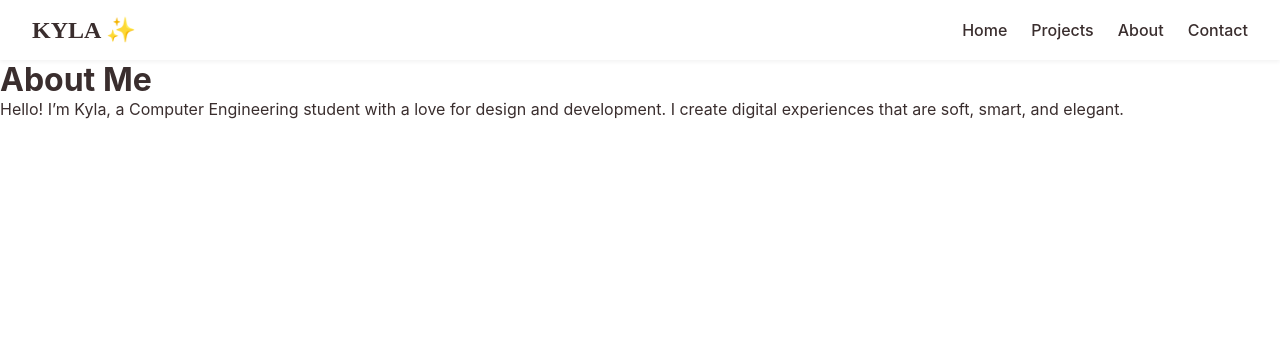
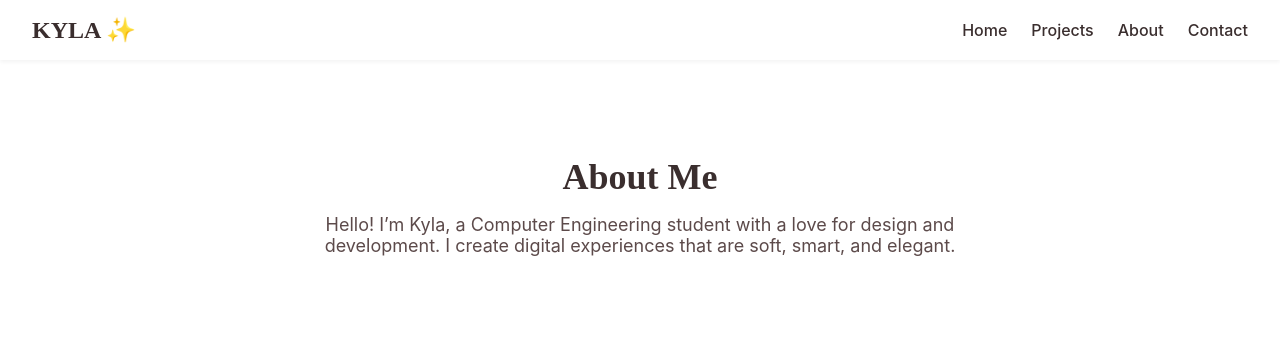
Before and after one commit to KylaDalisay/KylaDalisay.github.io, a plain HTML site: page about.html in a window 1280 px wide. Drawn offline with Linux system fonts and the light colour scheme.

Commit message:
Update style.css

```diff
--- a/style.css
+++ b/style.css
@@ -115,3 +115,21 @@ nav a:hover {
   bottom: 2rem;
   right: 2rem;
 }
+.content {
+  padding: 6rem 2rem;
+  max-width: 700px;
+  margin: auto;
+  text-align: center;
+}
+
+.content h1 {
+  font-family: 'Playfair Display', serif;
+  font-size: 36px;
+  color: #3A2E2E;
+  margin-bottom: 1rem;
+}
+
+.content p {
+  font-size: 18px;
+  color: #5C4A4A;
+}
```
